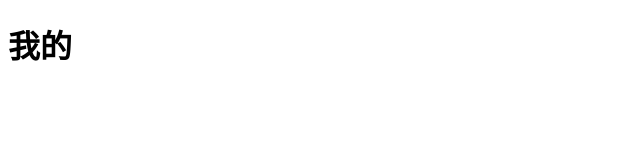
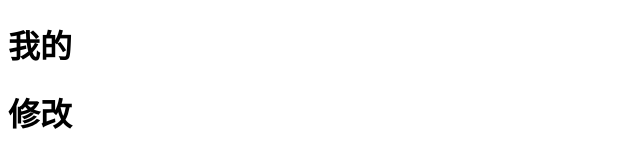
Before and after one commit to Git-lei/bigEvent, a plain HTML site: page index.html in a window 1280 px wide. Shown: the whole page, without its empty margins (0-640 px from the left). Drawn offline with Linux system fonts and the light colour scheme.

```diff
--- a/index.html
+++ b/index.html
@@ -12,6 +12,10 @@
     <h1>
         我的
     </h1>
+    <h1>
+        修改
+
+    </h1>
 </body>
 
 </html>
```
